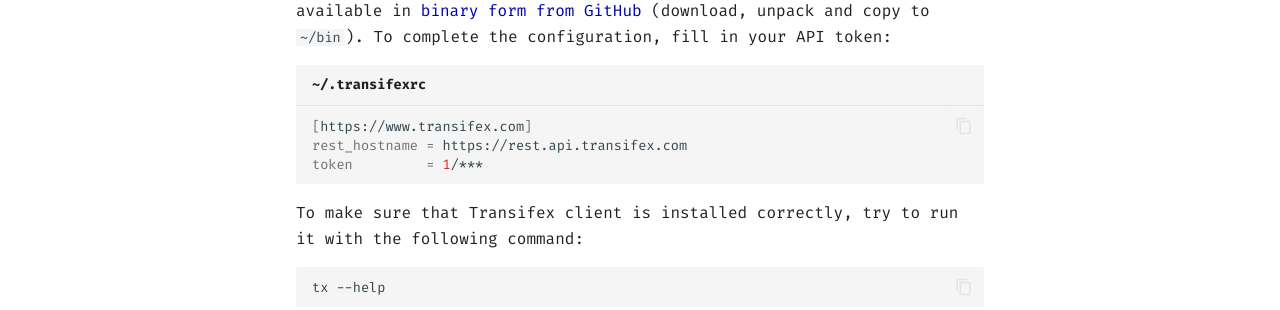
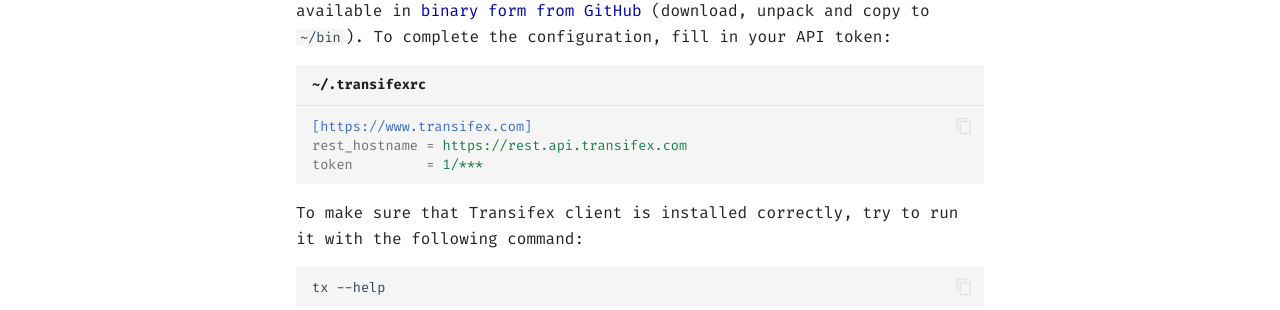
Before and after one commit to MidnightCommander/website, an MkDocs documentation site: the page built from docs/translations.md, in a window 1280 px wide and 982 px high. Shown: the part 586-896 px from the top of the window. Built offline with MkDocs 1.6.1 and Material for MkDocs 9.7.7, drawn with Linux system fonts in a browser that asks for light colours; comment, search, counter and statistics services are not loaded.

Commit message:
Fix code block highlighting language

````diff
--- a/docs/translations.md
+++ b/docs/translations.md
@@ -11,7 +11,7 @@
 
 As of 2025, Fedora 41 unfortunately only ships the old client (`transifex-client`), which is no longer useful.  The new client is available in [binary form from GitHub](https://github.com/transifex/cli/releases) (download, unpack and copy to `~/bin`). To complete the configuration, fill in your API token:
 
-```shell title="~/.transifexrc"
+```ini title="~/.transifexrc"
 [https://www.transifex.com]
 rest_hostname = https://rest.api.transifex.com
 token         = 1/***
````
